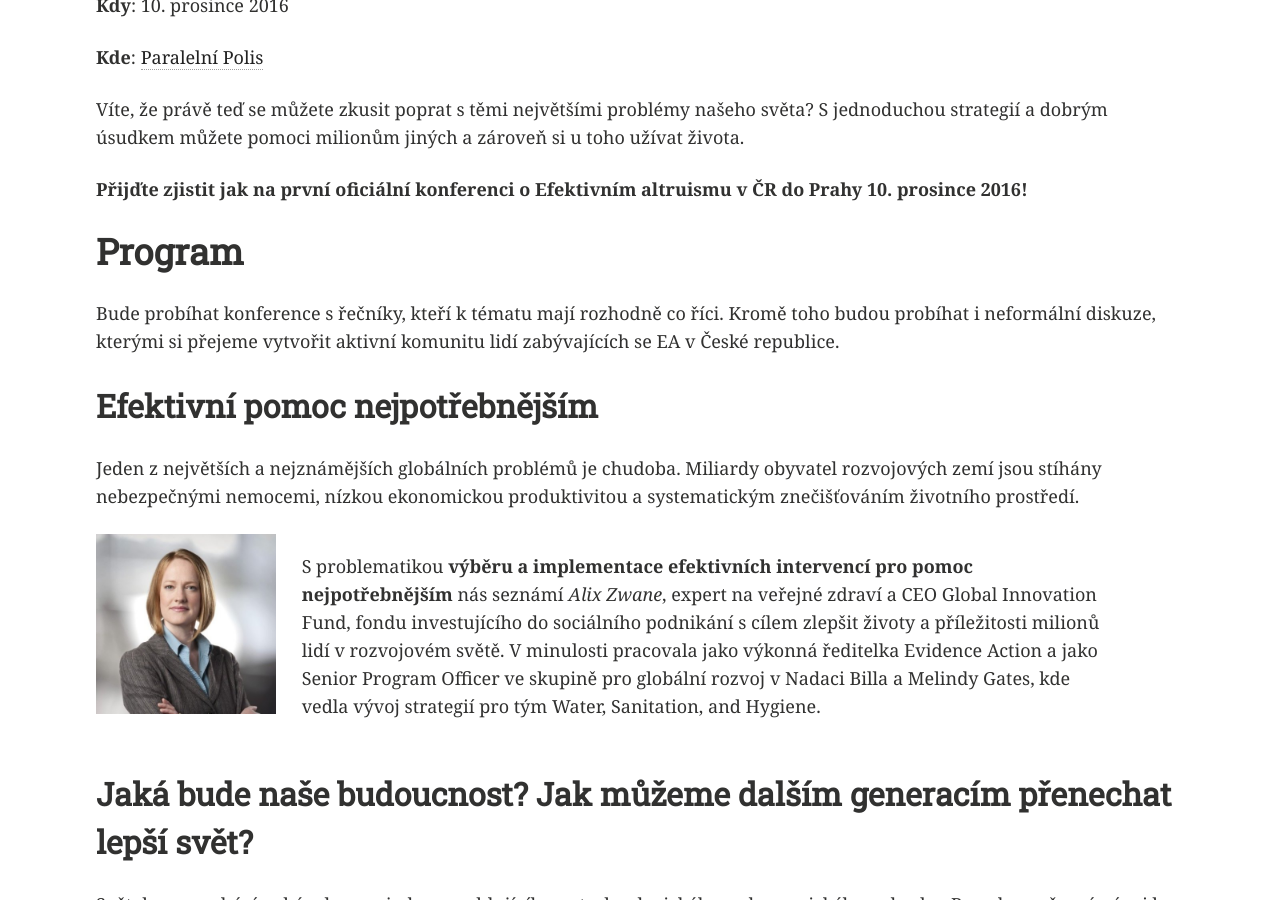
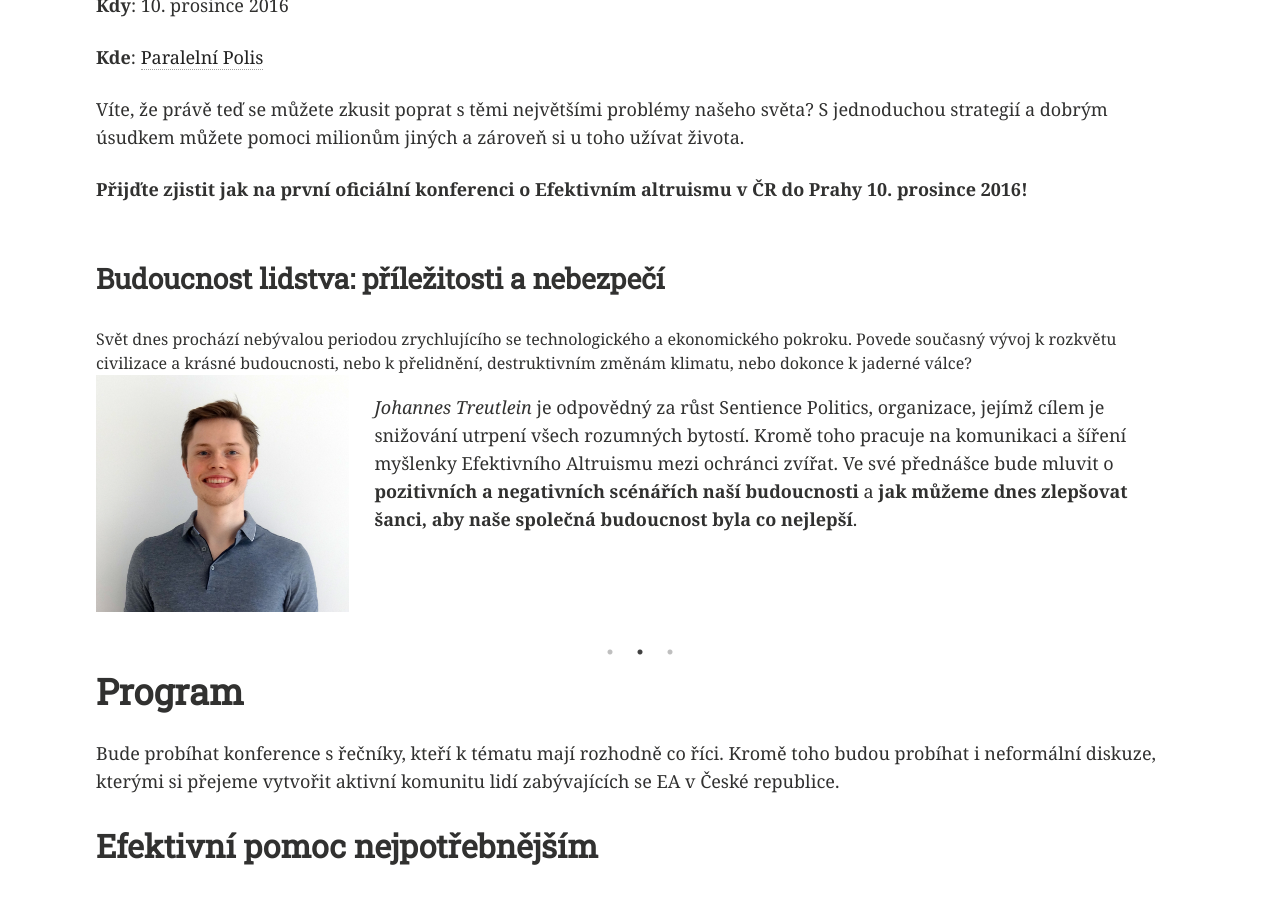
Before and after one commit to ea-czech-republic/eagxprague.org, a Jekyll site: the page built from index.md, in a window 1280 px wide and 900 px high, scrolled down 843 px. Built offline with Jekyll 4.4.1, drawn with Linux system fonts in a browser that asks for light colours; nearby versions of some CDN libraries.

Commit message:
Carousel se speakery

```diff
--- a/Gruntfile.js
+++ b/Gruntfile.js
@@ -28,7 +28,7 @@ module.exports = function(grunt) {
       dist: {
         options: {
           banner: '/*! <%= pkg.name %> - v<%= pkg.version %> - ' + '<%= grunt.template.today("yyyy-mm-dd") %> */',
-          compress: true,
+          compress: {},
           beautify: false,
           mangle: false
         },
--- a/_layouts/home.html
+++ b/_layouts/home.html
@@ -4,12 +4,10 @@
     <meta charset="utf-8">
     <title>{% if page.title %}{{ page.title }} • {% endif %}{{ site.title }}</title>
     {% if page.excerpt %}<meta name="description" content="{{ page.excerpt | strip_html }}">{% endif %}
-    {% if page.tags %}<meta name="keywords" content="{{ page.tags | join: ', ' }}">{% endif %}
-    {% if page.author %}
-      {% assign author = site.data.authors[page.author] %}{% else %}{% assign author = site.owner %}
-    {% endif %}
     {% include open-graph.html %}
     {% if author.google.plus %}<link rel="author" href="https://plus.google.com/{{ author.google.plus }}"/>{% endif %}
+    <link rel="stylesheet" type="text/css" href="//cdn.jsdelivr.net/jquery.slick/1.6.0/slick.css"/>
+    <link rel="stylesheet" type="text/css" href="//cdn.jsdelivr.net/jquery.slick/1.6.0/slick-theme.css"/>
 
     <link rel="canonical" href="{{ page.url | replace:'index.html','' | prepend: site.url }}">
 
@@ -22,12 +20,16 @@
     <meta http-equiv="cleartype" content="on">
 
     <link rel="stylesheet" href="{{ site.url }}/css/main.css">
+
     <!-- HTML5 Shiv and Media Query Support for IE -->
     <!--[if lt IE 9]>
       <script src="{{ site.url }}/js/vendor/html5shiv.min.js"></script>
       <script src="{{ site.url }}/js/vendor/respond.min.js"></script>
     <![endif]-->
 
+    <script src="{{ site.url }}/js/vendor/jquery-1.9.1.min.js"></script>
+    <script type="text/javascript" src="//cdn.jsdelivr.net/jquery.slick/1.6.0/slick.min.js"></script>
+    <script src="{{ site.url }}/js/main.js"></script>
   </head>
 
   <body>
@@ -62,6 +64,8 @@
             <h1>{{ page.title }}</h1>
             {% if page.excerpt %}<h2>{{ page.excerpt }}</h2>{% endif %}
           </div>
+
+
           <div class="archive-wrap">
             <div class="page-content">
               {{ content }}
@@ -73,9 +77,6 @@
       {% include footer.html %}
     </div>
 
-    <script src="{{ site.url }}/js/vendor/jquery-1.9.1.min.js"></script>
-    <script src="{{ site.url }}/js/main.js"></script>
-
   </body>
 
 </html>
--- a/index.md
+++ b/index.md
@@ -4,6 +4,7 @@ permalink: /
 image:
   feature: background.jpg
 ---
+
 
 <div class="tiles">
 
@@ -32,7 +33,84 @@ zároveň si u toho užívat života.
 **Přijďte zjistit jak na první oficiální konferenci o Efektivním altruismu v ČR
 do Prahy 10. prosince 2016!**
 
+
+<div class="your-class">
+  <div>
+	<h3>Efektivní pomoc nejpotřebnějším</h3>
+
+	Jeden z největších a nejznámějších globálních problémů je chudoba.
+	Miliardy obyvatel rozvojových zemí jsou stíhány nebezpečnými nemocemi, nízkou
+	ekonomickou produktivitou a systematickým znečišťováním životního prostředí.
+
+	<!-- TODO: nicer and mobile styling -->
+	<div class="speaker">
+	<img src="images/speakers/alix-zwane.jpg"
+		style="width: 180px;">
+	<p>
+	S problematikou <b>výběru a implementace efektivních intervencí pro pomoc
+	nejpotřebnějším</b> nás seznámí
+	<i>Alix Zwane</i>, expert na veřejné zdraví a CEO Global Innovation Fund, <!-- TODO link -->
+	fondu investujícího do sociálního podnikání s cílem zlepšit životy a
+	příležitosti milionů lidí v rozvojovém světě. V minulosti pracovala jako
+	výkonná ředitelka Evidence Action <!-- TODO link --> a jako Senior Program
+	Officer ve skupině pro globální rozvoj v Nadaci Billa a Melindy Gates,
+	kde vedla vývoj strategií pro tým Water, Sanitation, and Hygiene.
+	</p>
+	</div>
+  </div>
+  <div>
+	<h3>Budoucnost lidstva: příležitosti a nebezpečí</h3>
+
+	Svět dnes prochází nebývalou periodou zrychlujícího se technologického
+	a ekonomického pokroku. Povede současný vývoj k rozkvětu civilizace a krásné
+	budoucnosti, nebo k přelidnění, destruktivním změnám klimatu, nebo dokonce
+	k jaderné válce?
+
+	<!-- TODO: grid -->
+	<div class="speaker">
+	<img src="images/speakers/johannes-treutlein.jpg"
+		style="width: 180;" >
+	<p>
+	<i>Johannes Treutlein</i> je odpovědný za růst Sentience Politics, <!-- TODO link na sentience politics -->
+	organizace, jejímž cílem je snižování utrpení všech rozumných bytostí.
+	Kromě toho pracuje na komunikaci a šíření myšlenky Efektivního Altruismu
+	mezi ochránci zvířat. Ve své přednášce bude mluvit o <b>pozitivních a negativních
+	scénářích naší budoucnosti</b> a <b>jak můžeme dnes zlepšovat šanci, aby
+	naše společná budoucnost byla co nejlepší</b>.
+	</p>
+	</div>
+  </div>
+  <div>
+	<h3>Výběr kariéry</h3> <!-- TODO: "socialne prospesne" nebo neco? -->
+
+	Ohromnou část svého života trávíme v práci. Kvůli tomu je výběr naší
+	kariéry nebývale důležité rozhodnutí. Na příkladech jako Bill Gates se dá
+	ukázat, že zvolíme-li si tu správnou práci, můžeme skrz ni zlepšit nebo
+	zachránit mnoho lidských životů.
+	Ale jak si vybrat? Měla bych se stát lékařkou, nebo bych se mohla stát
+	podnikatelkou a svým výdělkem financovat tři jiné lékaře?
+
+	<div class="speaker">
+	<img src="images/speakers/david-goldberg.jpg"
+		style="width: 180px;" >
+	<p>
+	Výběr kariéry je velmi důležité rozhodnutí, které je snadné učinit bez tak
+	opatrného výběru a přemýšlení, jaké by si rozhodnutí takové velikosti
+	zasloužilo. Strategiemi pro <b>výběr kariéry, kterou pomůžeme ostatním</b>,
+	nás provede <i>David Goldberg</i>.
+	David osobně změnil svou kariéru: skončil studium v PhD programu, kterým by,
+	jak usoudil, měl pouze malý pozitivní vliv na svět. Založil organizaci Founders
+	Forum for Good, jejíž program <i>Founder's Pledge</i> přesvědčuje zakladatele
+	budoucích úspěšných startupů, aby věnovali 2% svých budoucích výdělků na
+	efektivní charitu. Ke květnu 2016 bylo přes tento program přislíbeno již
+	<i>134 milionů dolarů</i>.
+	</p>
+</div>
+  </div>
+</div>
+
 # Program
+
 
 Bude probíhat konference s řečníky, kteří k tématu mají rozhodně co říci.
 Kromě toho budou probíhat i neformální diskuze, kterými si přejeme vytvořit
@@ -107,8 +185,8 @@ efektivní charitu. Ke květnu 2016 bylo přes tento program přislíbeno již
 </p>
 </div>
 
+
 <!--
-
 ## Proč inteligentní lidé často dělají špatná rozhodnutí?
 
 <div class="speaker">
```
Also changed, not shown: js/_main.js (+11 -14 lines), js/main.js (+1 -3 lines), README.md.
